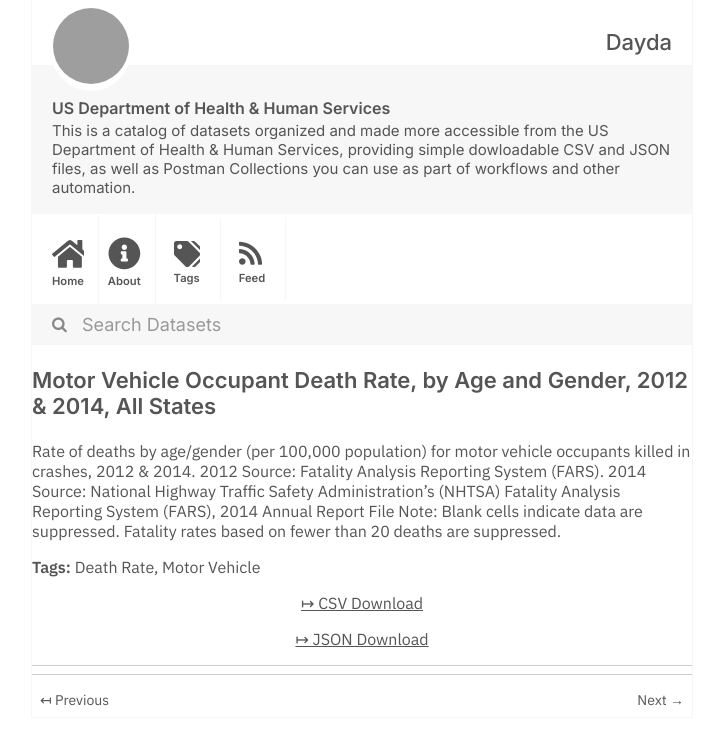
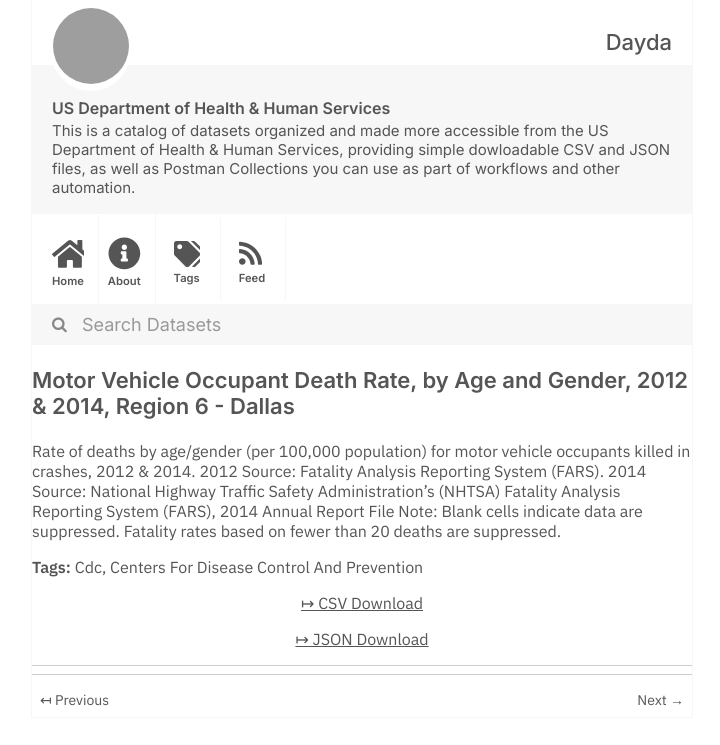
Before and after one commit to dayda-entities/us-department-of-health-and-human-services, a Jekyll site: the page built from _posts/2020-11-10-motor-vehicle-occupant-death-r.md, in a window 1280 px wide, cut to the strip 0-745 px from the top of the page. Shown: the whole strip, without its empty margins (278-998 px from the left). Built offline with Jekyll 4.4.1, drawn with Linux system fonts in a browser that asks for light colours; grey boxes are pictures that could not be loaded.

Commit message:
Publish Data

```diff
--- a/_posts/2020-11-10-motor-vehicle-occupant-death-r.md
+++ b/_posts/2020-11-10-motor-vehicle-occupant-death-r.md
@@ -1,15 +1,17 @@
 ---
-title: 'Motor Vehicle Occupant Death Rate, by Age and Gender, 2012 & 2014, All States'
-created: '2020-11-10T16:18:36.709426'
-modified: '2021-04-06T03:28:41.582278'
+title: >-
+  Motor Vehicle Occupant Death Rate, by Age and Gender, 2012 & 2014, Region 6 -
+  Dallas
+created: '2020-11-10T16:18:35.969274'
+modified: '2021-05-11T21:21:40.936547'
 state: active
 type: dataset
 tags:
-  - Death Rate
-  - Motor Vehicle
+  - Cdc
+  - Centers For Disease Control And Prevention
 groups: []
-csv_url: 'https://data.cdc.gov/api/views/rqg5-mkef/rows.csv?accessType=DOWNLOAD'
-json_url: 'https://data.cdc.gov/api/views/rqg5-mkef/rows.json?accessType=DOWNLOAD'
+csv_url: 'https://data.cdc.gov/api/views/8ihh-n7ic/rows.csv?accessType=DOWNLOAD'
+json_url: 'https://data.cdc.gov/api/views/8ihh-n7ic/rows.json?accessType=DOWNLOAD'
 layout: post
 
 ---
```
